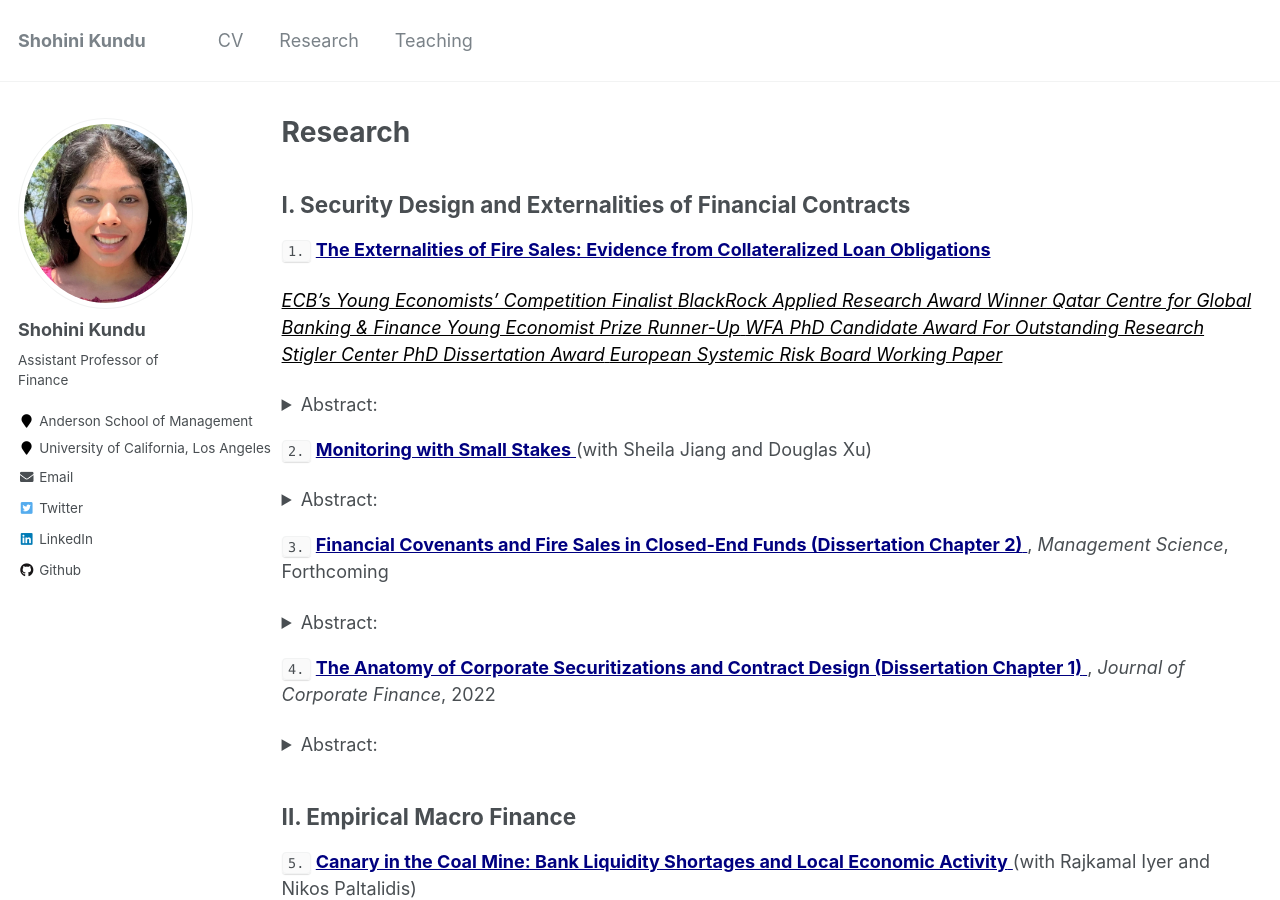
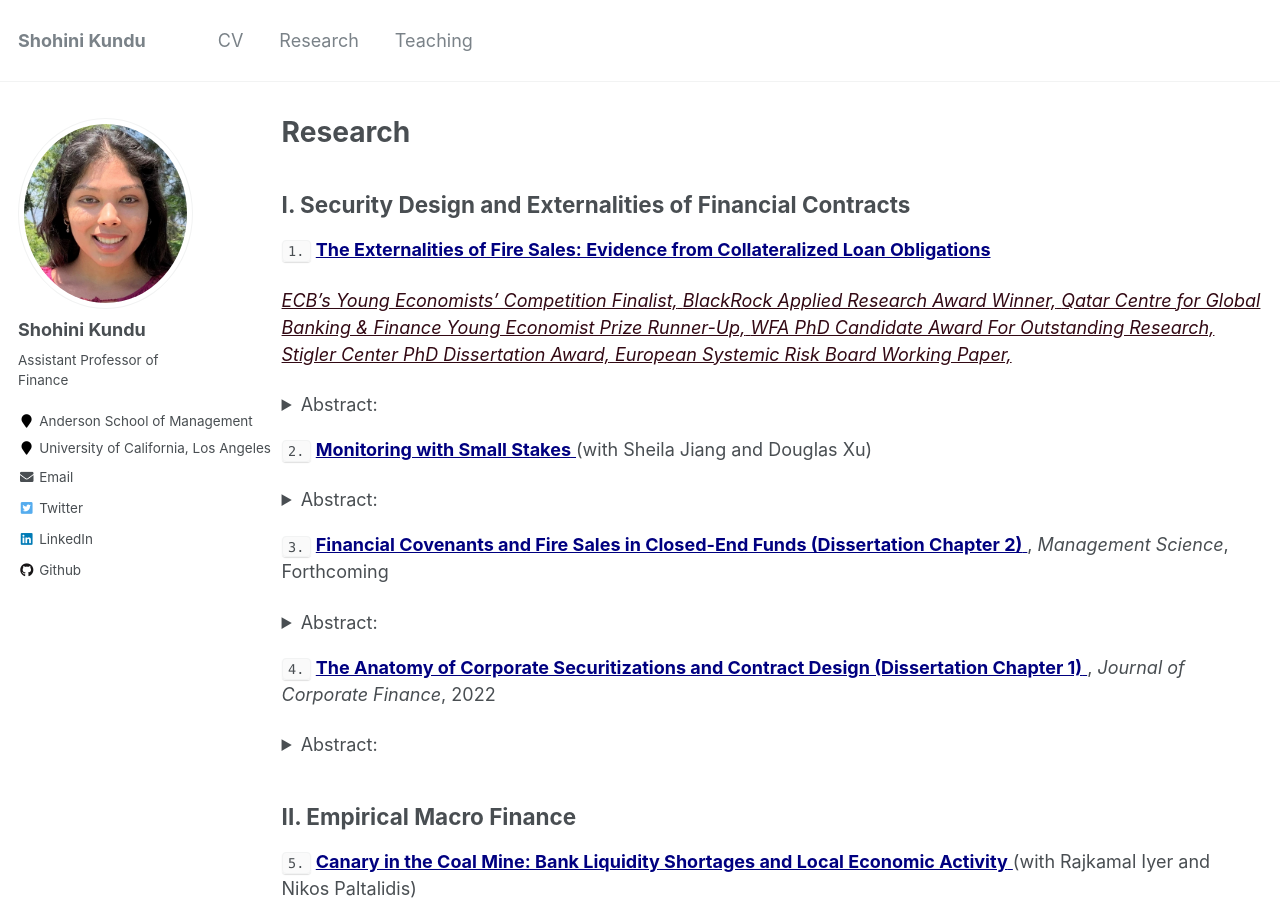
Before and after one commit to shohinikundu/shohinikundu.github.io, a Jekyll site: the page built from _pages/research.md, in a window 1280 px wide and 900 px high. Built offline with Jekyll 4.4.1, drawn with Linux system fonts in a browser that asks for light colours.

Commit message:
Update research.md

```diff
--- a/_pages/research.md
+++ b/_pages/research.md
@@ -9,7 +9,7 @@
 
  `1.` <a href="https://papers.ssrn.com/sol3/papers.cfm?abstract_id=3735645" style="color:rgb(0, 0, 128); text-decoration: underline;">**The Externalities of Fire Sales: Evidence from Collateralized Loan Obligations** </a>
 
-<a href="https://www.ecb.europa.eu/pub/conferences/ecbforum/previous_fora/2021/html/YE_competition_2021.en.html" style="color:black; text-decoration: underline;">*ECB's Young Economists' Competition Finalist* </a> <a href="https://www.blackrock.com/corporate/applied-research-award/prior-program-winners" style="color:black; text-decoration: underline;">*BlackRock Applied Research Award Winner* </a> <a href="https://www.kcl.ac.uk/news/young-economist-prize-competition" style="color:black; text-decoration: underline;">*Qatar Centre for Global Banking & Finance Young Economist Prize Runner-Up* </a> <a href="https://westernfinance.org/wp-content/uploads/2021.links_.pdf" style="color:black; text-decoration: underline;">*WFA PhD Candidate Award For Outstanding Research* </a> <a href="https://www.chicagobooth.edu/research/stigler/research/phd-dissertation-award" style="color:black; text-decoration: underline;">*Stigler Center PhD Dissertation Award* </a> <a href="https://www.esrb.europa.eu/pub/pdf/wp/esrb.wp.141.en.pdf?a4df56ef10c1106af985488bee9b0435" style="color:black; text-decoration: underline;">*European Systemic Risk Board Working Paper* </a>
+<a href="https://www.ecb.europa.eu/pub/conferences/ecbforum/previous_fora/2021/html/YE_competition_2021.en.html" style="color:rgb(50, 9, 20);">*ECB's Young Economists' Competition Finalist,* </a> <a href="https://www.blackrock.com/corporate/applied-research-award/prior-program-winners" style="color:rgb(50, 9, 20);">*BlackRock Applied Research Award Winner,* </a> <a href="https://www.kcl.ac.uk/news/young-economist-prize-competition" style="color:rgb(50, 9, 20);">*Qatar Centre for Global Banking & Finance Young Economist Prize Runner-Up,* </a> <a href="https://westernfinance.org/wp-content/uploads/2021.links_.pdf" style="color:rgb(50, 9, 20);">*WFA PhD Candidate Award For Outstanding Research,* </a> <a href="https://www.chicagobooth.edu/research/stigler/research/phd-dissertation-award" style="color:rgb(50, 9, 20);">*Stigler Center PhD Dissertation Award,* </a> <a href="https://www.esrb.europa.eu/pub/pdf/wp/esrb.wp.141.en.pdf?a4df56ef10c1106af985488bee9b0435" style="color:rgb(50, 9, 20);">*European Systemic Risk Board Working Paper,* </a>
 
 <details>
 <summary>Abstract:</summary>
```
